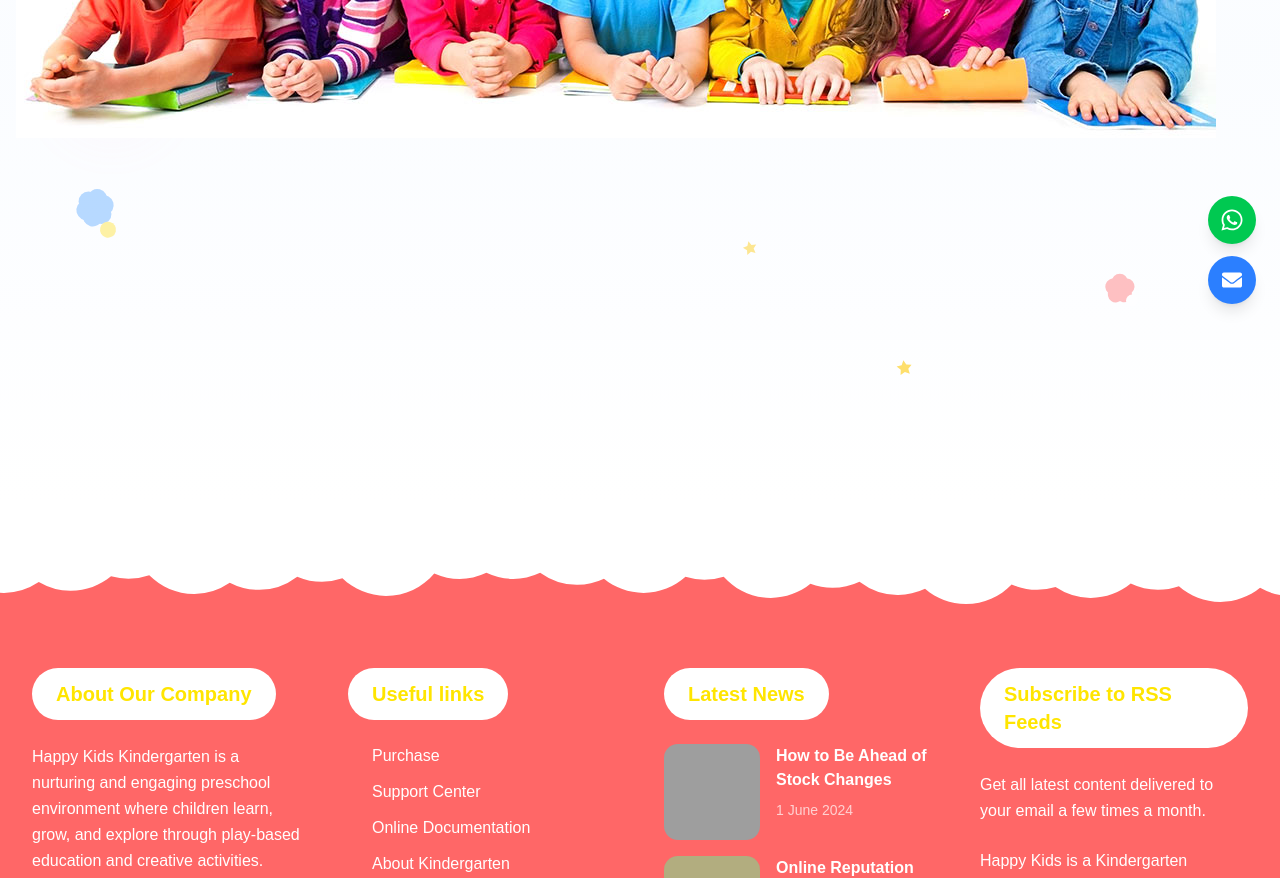
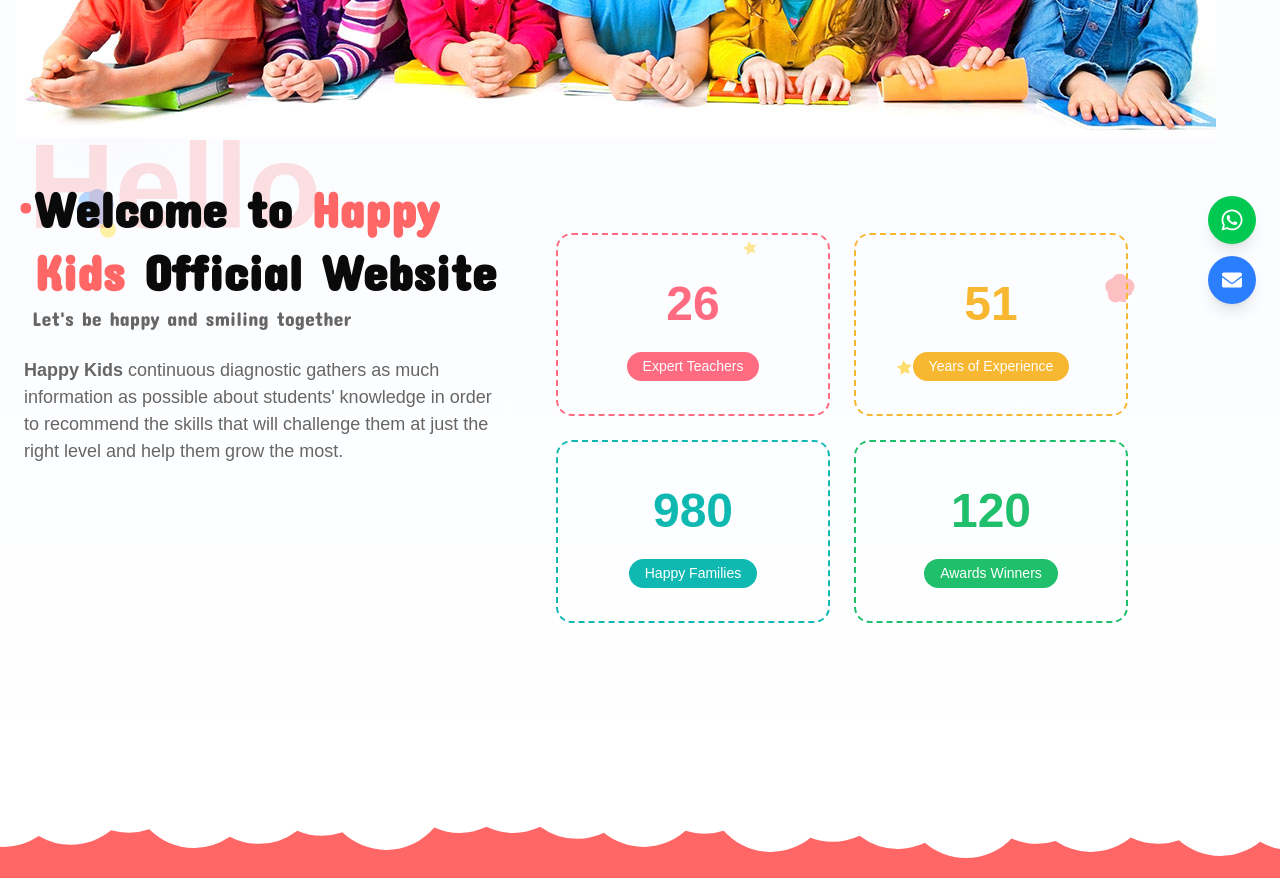
Before and after one commit to Dotun-Balogun/happy-kids, a Next.js app: page /about in a window 1280 px wide. Shown: the part 400-1278 px from the top of the page. Built offline with nearby package versions, Linux system fonts and the light colour scheme; grey boxes are pictures that could not be loaded.

Commit message:
about page

```diff
--- a/app/(pages)/about/page.tsx
+++ b/app/(pages)/about/page.tsx
@@ -1,6 +1,9 @@
 import Image from 'next/image'
 import React from 'react'
 import children from '@/app/assets/images/children.png'
+import HeadingWithFaintText from '@/components/HeadingWithFaintText'
+import { statsData } from '@/app/data/stats'
+import StatCard from '@/components/ui/cards/StatsCard'
 
 const Aboutpage = () => {
   return (
@@ -14,8 +17,52 @@ const Aboutpage = () => {
     />
       </div>
    <div className='flex flex-col flex-column md:flex-row items-center mt-10 gap-10 '>
+ <div className='max-w-2xl h-[317px] w-[317px] md:w-[500px] md:h-[500px]  '>
+  <HeadingWithFaintText
+              faintText={'Hello'}
+              containerClassName="mb-6 text-center md:text-left "
+              faintTextClassName='text-7xl top-2 text-primary/20 font-bold left-3 '
+            >
+
+                <h1 className="text-[32px] md:text-[50px] font-black leading-tight">
+                  <span className="flex items-start">
+                    <span className="text-primary text-2xl md:text-4xl mt-2">
+                      •
+                    </span>
+                    <span>
+                      Welcome to{" "}
+                      <span className="text-primary">Happy Kids</span>{" "}
+                      Official Website
+                    </span>
+                  </span>
+                </h1>
+            <span className="text-[20px] text-[#666666] mt-5 px-4">Let's be happy and smiling together</span>
+            </HeadingWithFaintText>
+
+            <div>
+              <p className="text-[18px] px-2 text-[#666666] text-center md:text-left">
+                <strong>Happy Kids</strong> continuous diagnostic gathers
+                 as much information as possible about students' knowledge
+                  in order to recommend the skills that will challenge them at
+                   just the right level and help them grow the most.</p>
+
+
+
+
+            </div>
+ </div>
  <div>
-
+  <div className="grid grid-cols-1 md:grid-cols-2 gap-6">
+      {statsData.map((stat, index) => (
+        <StatCard
+          key={index}
+          value={stat.value}
+          label={stat.label}
+          borderColor={stat.borderColor}
+          tagColor={stat.tagColor}
+        />
+      ))}
+    </div>
  </div>
    </div>
 
--- /dev/null
+++ b/app/data/stats.ts
@@ -0,0 +1,34 @@
+
+export type StatProps = {
+  value: number | string;
+  label: string;
+  borderColor: string;
+  tagColor: string;
+};
+
+export const statsData: StatProps[]= [
+  {
+    value: 26,
+    label: "Expert Teachers",
+    borderColor: "#ff6b81",
+    tagColor: "#ff6b81",
+  },
+  {
+    value: 51,
+    label: "Years of Experience",
+    borderColor: "#f7b731",
+    tagColor: "#f7b731",
+  },
+  {
+    value: 980,
+    label: "Happy Families",
+    borderColor: "#0fb9b1",
+    tagColor: "#0fb9b1",
+  },
+  {
+    value: 120,
+    label: "Awards Winners",
+    borderColor: "#20bf6b",
+    tagColor: "#20bf6b",
+  },
+];
--- /dev/null
+++ b/components/ui/cards/StatsCard.tsx
@@ -0,0 +1,33 @@
+'use client'
+import React from "react";
+import { motion } from "framer-motion";
+
+type StatCardProps = {
+  value: number | string;
+  label: string;
+  borderColor: string; // e.g. "#ff6b81"
+  tagColor: string; // e.g. "#ff6b81"
+};
+
+export default function StatCard({ value, label, borderColor, tagColor }: StatCardProps) {
+  return (
+    <motion.div
+      className="w-[274px] h-[183px] rounded-2xl flex flex-col items-center justify-center gap-3 border-2 border-dashed"
+      style={{ borderColor }}
+      initial={{ opacity: 0, y: 20 }}
+      whileInView={{ opacity: 1, y: 0 }}
+      transition={{ duration: 0.4 }}
+    >
+      <span className="text-[48px] font-bold" style={{ color: borderColor }}>
+        {value}
+      </span>
+
+      <span
+        className="px-4 py-1 text-white text-[14px] rounded-full"
+        style={{ backgroundColor: tagColor }}
+      >
+        {label}
+      </span>
+    </motion.div>
+  );
+}
```
